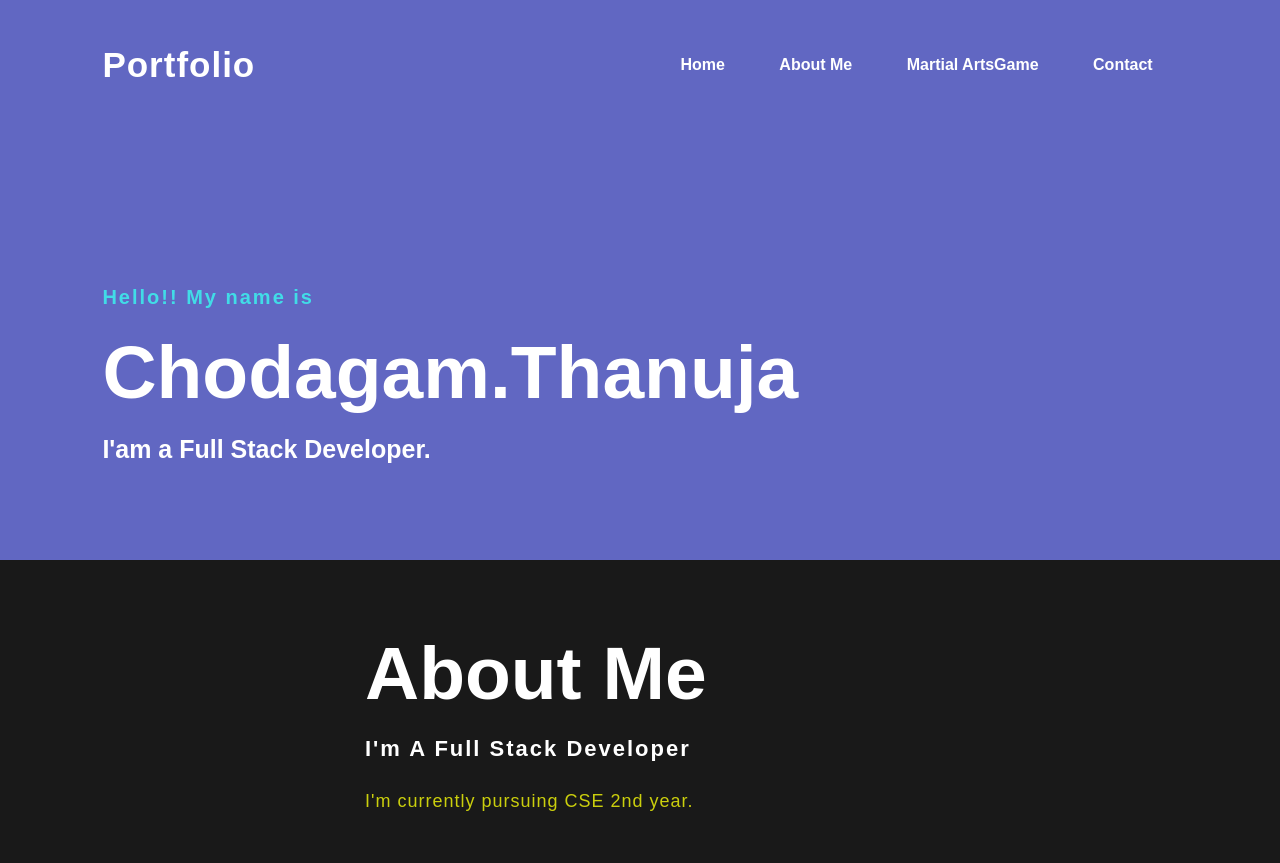
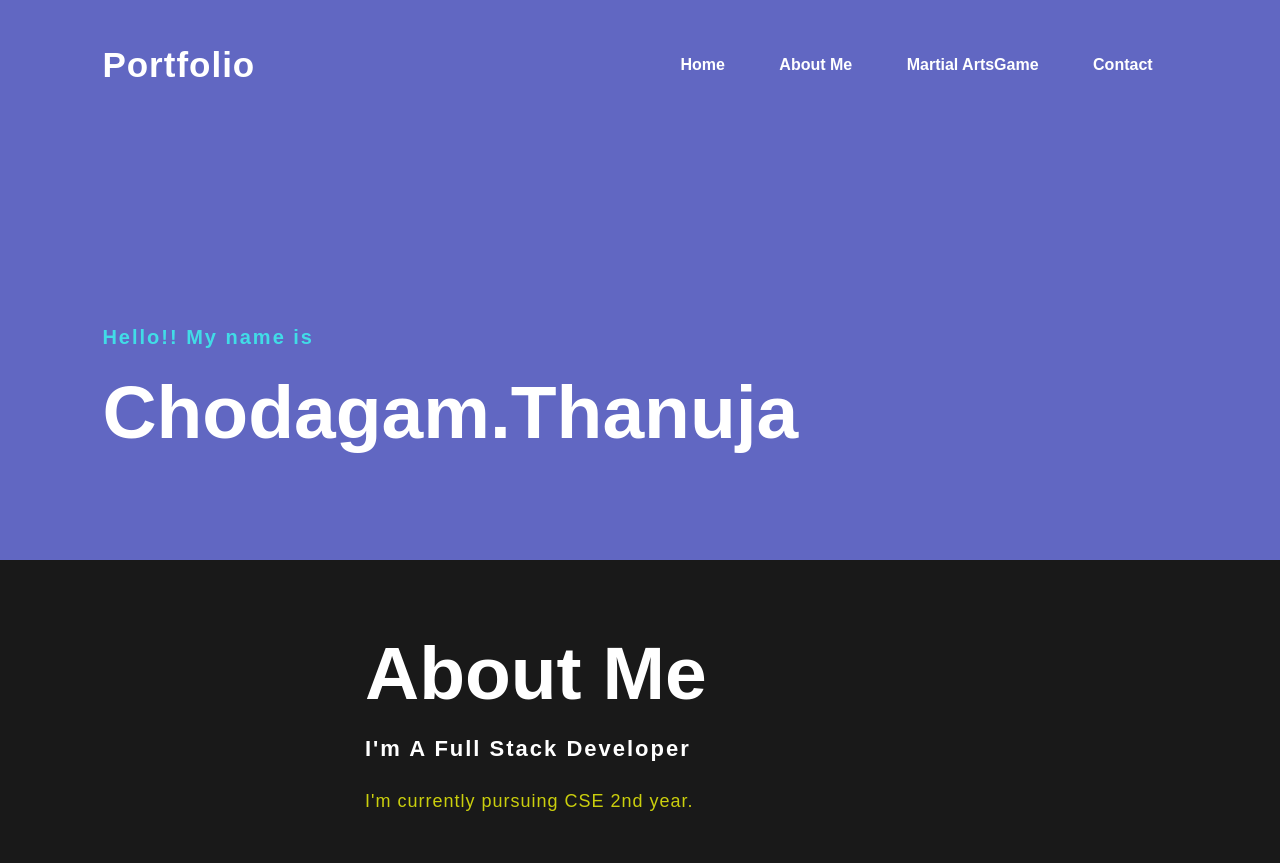
Before and after one commit to ThanujaChodagam/portfoliowebsite, a plain HTML site: page index.html in a window 1280 px wide. Shown: the top 863 px of the page. Drawn offline with Linux system fonts and the light colour scheme.

Commit message:
Update index.html

```diff
--- a/index.html
+++ b/index.html
@@ -19,7 +19,6 @@
         <div id="content">
             <h4>Hello!! My name is</h4>
             <h1>Chodagam.Thanuja</h1>
-            <h3>I'am a Full Stack Developer.</h3>
             <div class="newslatter">
             </div>
         </div>
```
